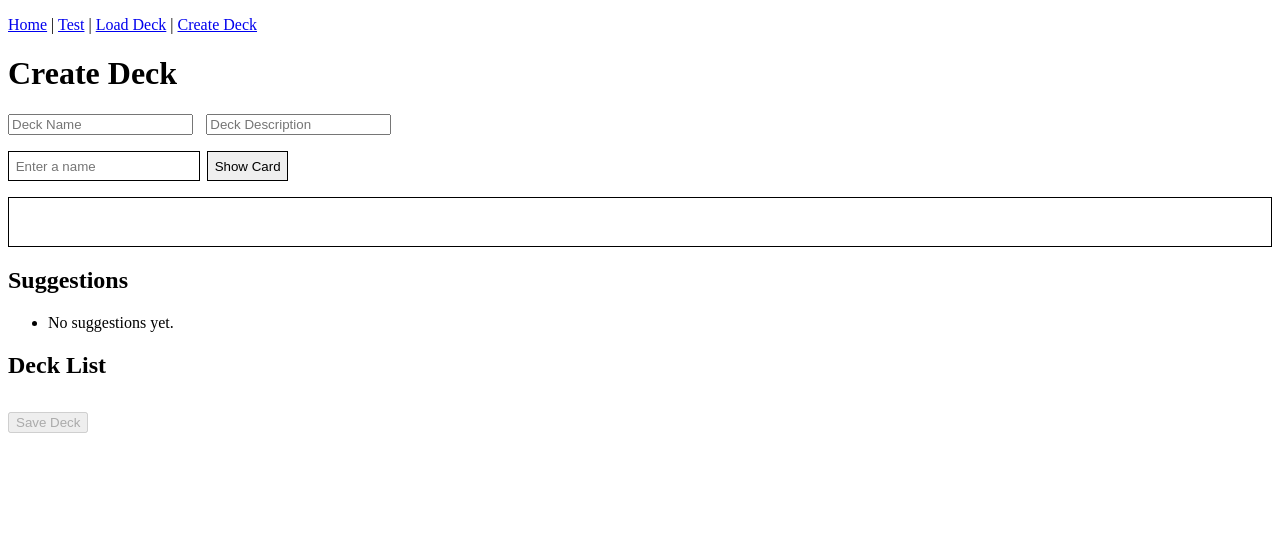
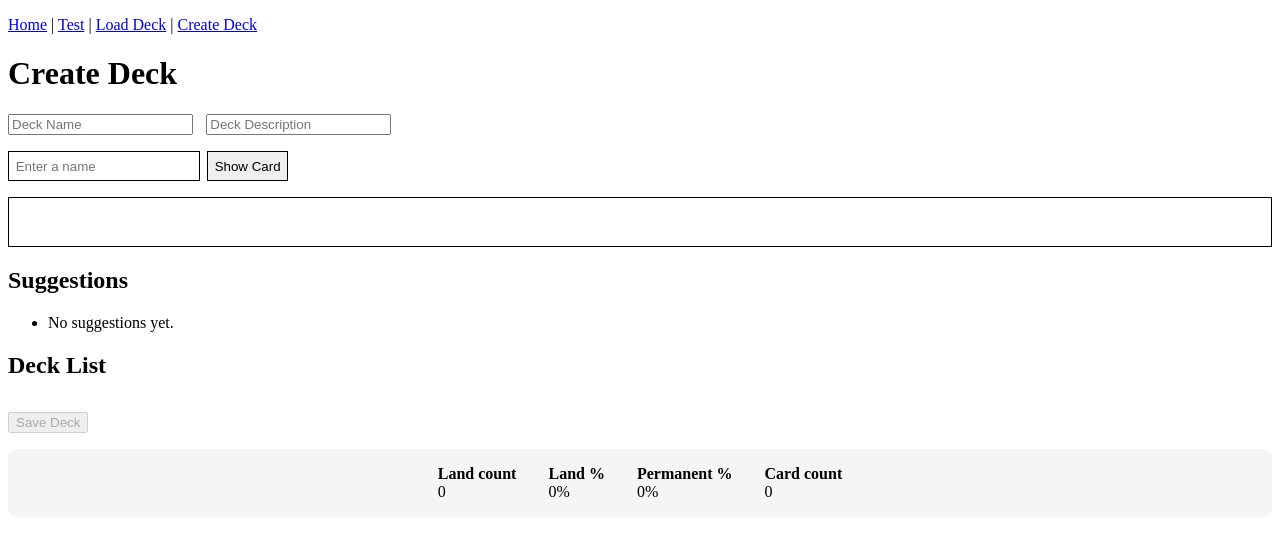
Before and after one commit to Isolaee/mtg-webapp, a React (Create React App) app in the folder frontend/: page /createDeck in a window 1280 px wide. Shown: the top 536 px of the page. Built offline with nearby package versions, Linux system fonts and the light colour scheme.

Commit message:
added deckstat to createdeck

```diff
--- a/frontend/src/components/visualStack.tsx
+++ b/frontend/src/components/visualStack.tsx
@@ -109,6 +109,7 @@ const StackVisualizer: React.FC<StackVisualizerProps> = ({
           gap: "2em",
           alignItems: "flex-start",
           justifyContent: "center",
+          marginBottom: "3em",
         }}
       >
         {MAJOR_TYPES.map((type) => {
--- a/frontend/src/pages/CreateDeckPage.tsx
+++ b/frontend/src/pages/CreateDeckPage.tsx
@@ -2,6 +2,7 @@ import React, { useState } from "react";
 import FindCardForm from "../components/FindCard";
 import SuggestionList from "../components/foundCardsContainer";
 import StackVisualizer from "../components/visualStack";
+import DeckStats from "../components/DeckStats";
 import { Card } from "../api";
 
 interface DeckEntry {
@@ -104,6 +105,10 @@ const CreateDeckPage: React.FC = () => {
       >
         Save Deck
       </button>
+      {/* DeckStats below Save Deck button */}
+      <DeckStats
+        cards={deck.flatMap((entry) => Array(entry.count).fill(entry.card))}
+      />
     </div>
   );
 };
```
